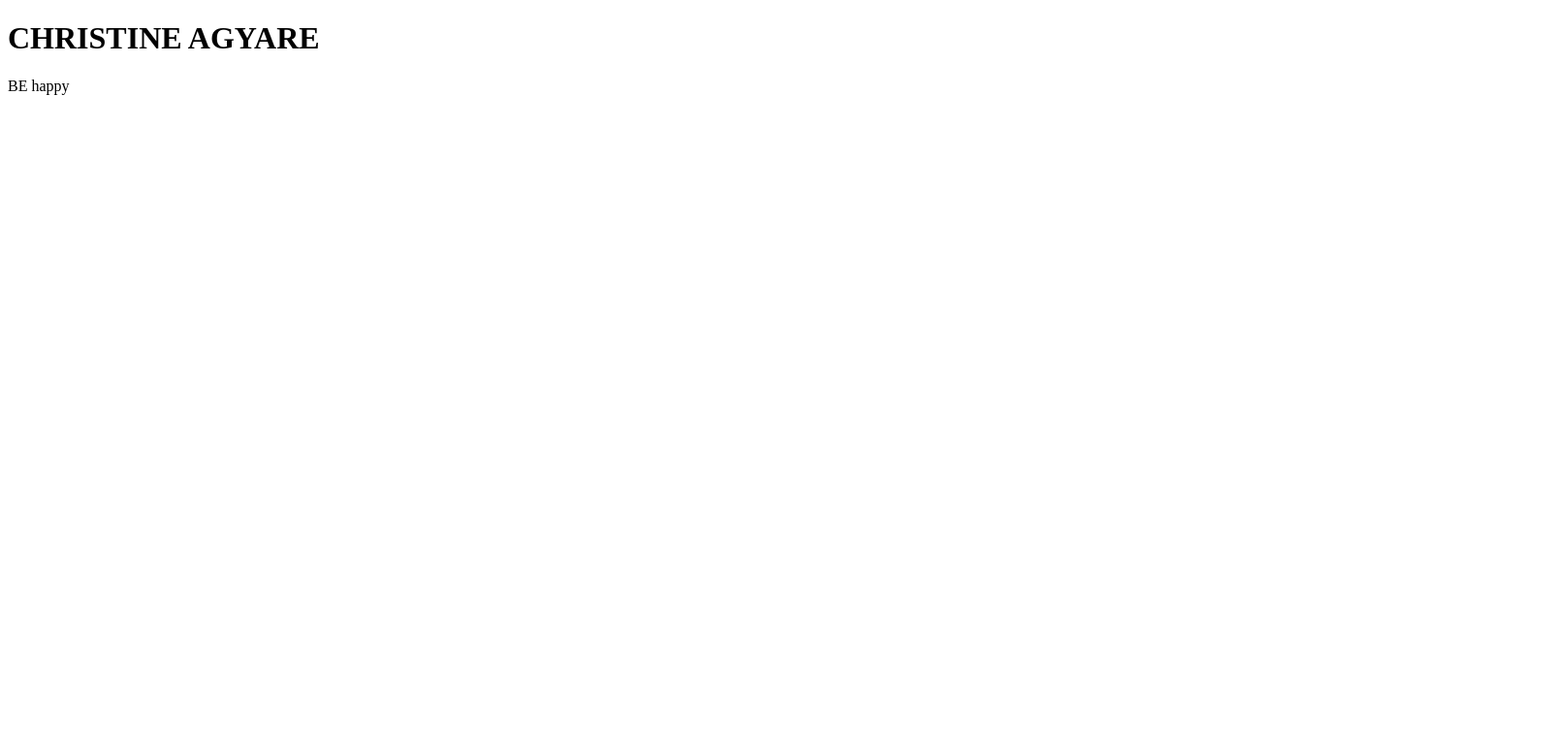
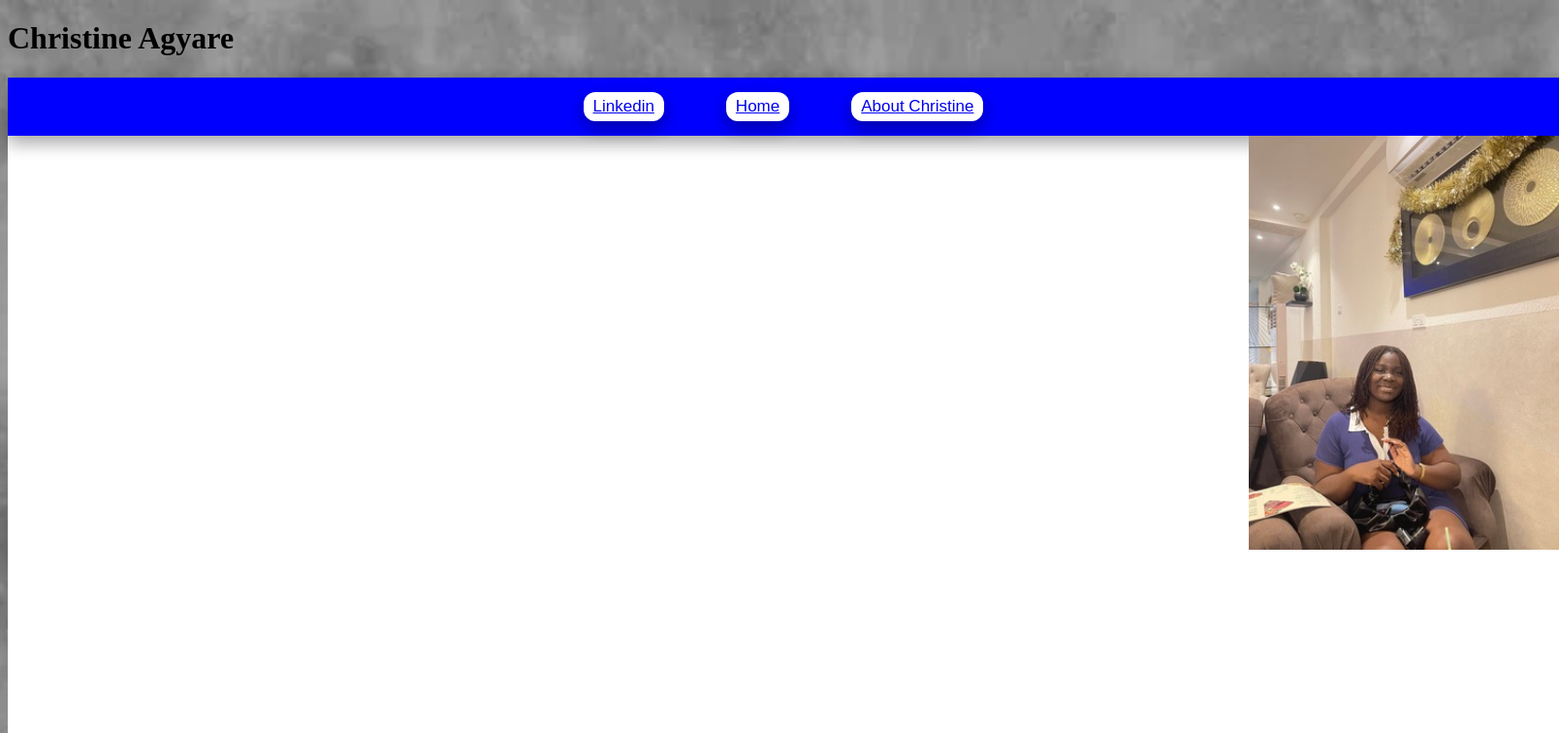
Before and after one commit to christineagyare/christineagyare.github.io, a plain HTML site: page about.html in a window 1280 px wide. Shown: the top 756 px of the page at 97% size, 1608 px wide, since content can reach past the window. Drawn offline with Linux system fonts and the light colour scheme.

Commit message:
milestone

```diff
--- a/about.html
+++ b/about.html
@@ -1,12 +1,126 @@
 <!DOCTYPE html>
 <html lang="en" dir="ltr">
   <head>
-    <h1>CHRISTINE AGYARE</h1>
     <meta charset="utf-8">
-    <title></title>
+    <title>Christine's Website</title>
+    <h1>Christine Agyare</h1>
+
+      <style>
+          body{
+          background-image: url("happys.jpg");
+          background-size: cover;
+          margin: center;
+
+          }
+
+
+
+#main {
+  width: 1600px;
+  height: 1300px;
+  background-color: #fff;
+
+}
+
+#domski{
+  width: 20%;
+
+}
+
+#resume{
+  width: 80%;
+}
+
+.right {
+  display: block;
+  margin-left: auto;
+  margin-right: inherit;
+  width: 50%;
+}
+}
+
+nav{
+
+  width: 170px;
+  height: 50px;
+  background-color: #00ced1
+
+}
+
+.GFG {
+              background-color: white;
+              border: 0px solid white;
+              color: black;
+              padding: 5px 10px;
+              display: inline-block;
+              font-size: 17px;
+              margin: 10px 30px;
+              cursor: pointer;
+              border-radius: 12px;
+  box-shadow: 0 8px 16px 0 rgba(0,0,0,0.2), 0 6px 20px 0 rgba(0,0,0,0.19);
+
+          }
+
+
+  #nav-ul{
+margin: 0;
+padding: 0;
+list-style-type: none;
+text-align: center;
+padding: 5px 5px;
+border: 5px solid blue;
+background-color: blue;
+  display: block;
+  box-shadow: 0 8px 16px 0 rgba(0,0,0,0.2), 0 6px 20px 0 rgba(0,0,0,0.19);
+
+
+}
+
+  #nav-ul{
+margin: 0;
+padding: 0;
+list-style-type: none;
+
+}
+
+.nav{
+display: table-cell;
+width: 120px;
+height:5px;
+text-decoration: none;
+text-align: center;
+vertical-align: top;
+
+}
+
+
+</style>
+
+
+
   </head>
-  <p>BE happy</p>
   <body>
 
+    <div id="main">
+
+  <ul id="nav-ul">
+       <button class="GFG"><a href="https://linkedin.com/in/christine-agyare-932288234">Linkedin</a></li></button>
+       <button class="GFG"><a href="index.html">Home</a></li> </button>
+       <button class="GFG"><a href="about.html">About Christine</a></li> </button>
+
+      </ul>
+
+
+<nav>
+
+
+
+
+
+<img id="domski" src="ski2.0.jpg" alt="alternate photo" class="right">
+
+</nav>
+
+</div>
   </body>
 </html>
```
Also changed, not shown: index.html (+12 -0 lines), unnamed.jpg (added).
